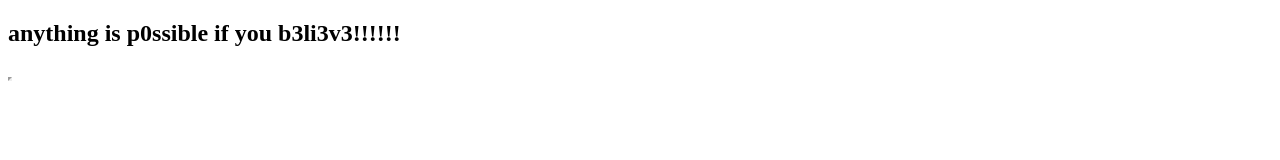
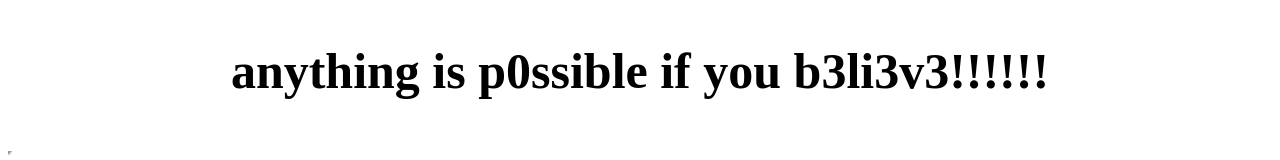
Before and after one commit to jamesdo/jamesdo.github.io, a plain HTML site: page bongocamjam/index.html in a window 1280 px wide. Shown: the top 160 px of the page. Drawn offline with Linux system fonts and the light colour scheme; grey boxes are pictures that could not be loaded.

Commit message:
inspirational quote

```diff
--- a/bongocamjam/index.html
+++ b/bongocamjam/index.html
@@ -6,7 +6,7 @@
     <link rel="stylesheet" type="text/css" href="../css/index.css">
   </head>
   <body>
-    <h2>anything is p0ssible if you b3li3v3!!!!!!</h2>
+    <h2 class="instructions">anything is p0ssible if you b3li3v3!!!!!!</h2>
     <img src="../img/bongocamjam.gif" class="bongoGif">
     <iframe width="0" height="0"
       src="https://www.youtube.com/embed/R2i2e2ERnU8?start=39&autoplay=1">
```
